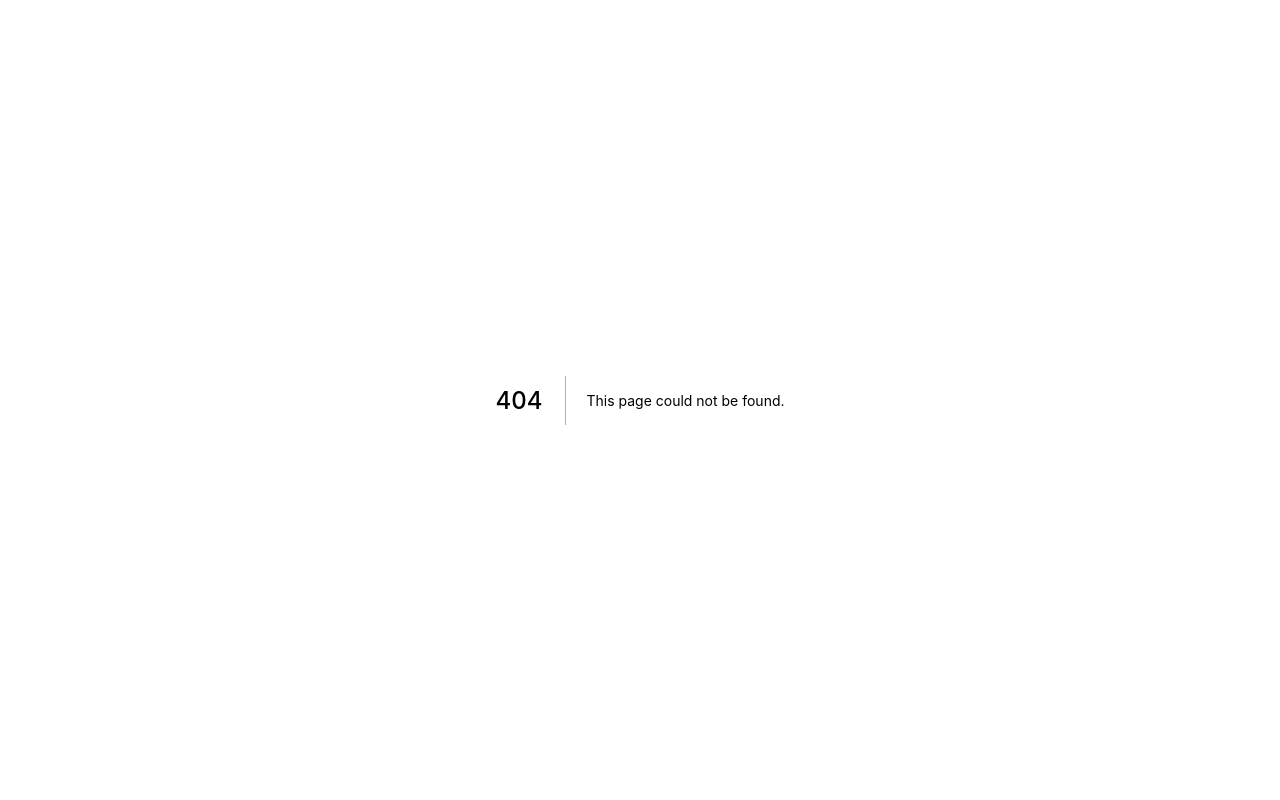
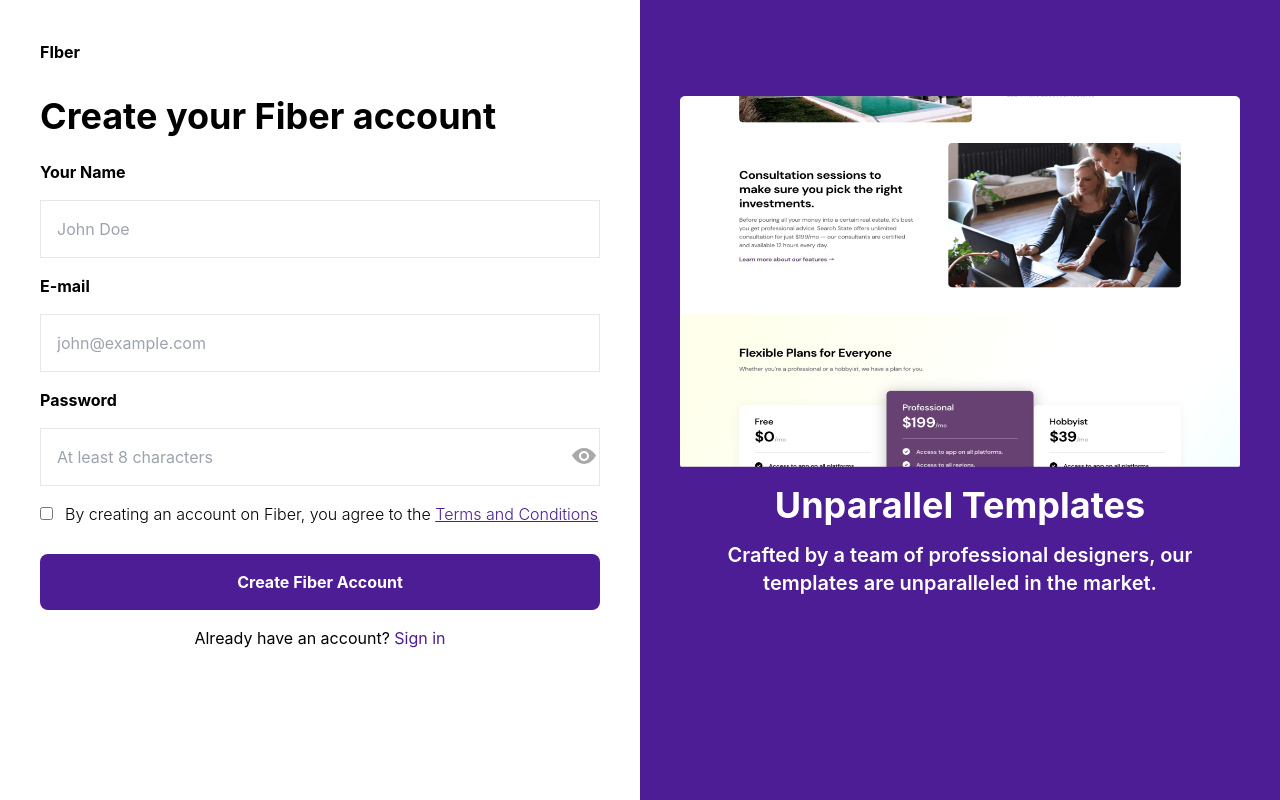
Before and after one commit to sonio-deji/fiber, a Next.js app: page /signIn in a window 1280 px wide. Before the commit this address had no page. Built offline with nearby package versions, Linux system fonts and the light colour scheme.

Commit message:
addded sign up page ans link

```diff
--- a/pages/index.js
+++ b/pages/index.js
@@ -2,6 +2,7 @@ import Head from 'next/head'
 import { useState } from 'react'
 import Image from 'next/image';
 import { motion } from 'framer-motion';
+import Link from 'next/link';
 
 export default function Home() {
   const [menu, setmenu] = useState(false);
@@ -27,7 +28,9 @@ export default function Home() {
       <div className=' md:flex justify-between items-center'>
       <div className='hidden md:flex justify-between items-center space-x-4 ' >
         <h3 className='font-bold cursor-pointer'>Sign In</h3>
-        <button className='border-none bg-violet-800 text-white pl-4 pr-4 pt-2 pb-2 text-center rounded-md font-medium'>Sign Up</button>
+        <p  className='border-none bg-violet-800 text-white pl-4 pr-4 pt-2 pb-2 text-center rounded-md cursor-pointer font-bold'>
+        <Link href='/signIn'>Sign Up</Link>
+        </p>
       </div>
       <motion.div whileTap={{scale: 0.9 }} className='md:w-0 md:overflow-hidden' onClick={() => setmenu(!menu)}>
       <svg className=' cursor-pointer ' width="24" height="20" viewBox="0 0 24 20" fill="none" xmlns="http://www.w3.org/2000/svg">
@@ -55,7 +58,9 @@ export default function Home() {
         <motion.p className='font-light pt-3 cursor-pointer'>Features</motion.p>
         <motion.div className='pt-10' >
         <h3 className='font-bold cursor-pointer'>Sign In</h3>
-        <button className='border-none bg-violet-800 text-white pl-4 pr-4 pt-2 pb-2 text-center rounded-md font-medium mt-3'>Sign Up</button>
+        <p  className='border-none bg-violet-800 text-white pl-4 pr-4 pt-2 pb-2 text-center rounded-md font-bold cursor-pointer mt-3 w-1/2 float-right'>
+        <Link href='/signIn'>Sign Up</Link>
+        </p>
       </motion.div>
     </motion.div>}
 
--- /dev/null
+++ b/pages/signIn.js
@@ -0,0 +1,54 @@
+import React from 'react'
+import Image from 'next/image'
+import '../styles/Home.module.css'
+
+const signIn = () => {
+    return <div className='h-full'>
+        <div className='p-10 w-full lg:w-1/2 float-left'>
+            <div >
+                <h1 className='font-bold text-left'>FIber</h1>
+            </div>
+            <div className='mt-8'>
+                <h1 className='font-bold text-4xl'>Create your Fiber account</h1>
+                <form action="" className='mt-6'>
+                    <label htmlFor="" className='mt-4'>
+                        <p className='font-bold'>Your Name</p>
+                        <input type="text" placeholder='John Doe' className='border w-full mt-4 p-4 border-gray-200' />
+                    </label>
+                    <label htmlFor="" className='mt-4'>
+                        <p className='font-bold mt-4'>E-mail</p>
+                        <input type="email" placeholder='john@example.com'  className='border w-full mt-4 p-4 border-gray-200' />
+                    </label>
+                    <label>
+                        <p className='font-bold mt-4'>Password</p>
+                        <div className='relative'>
+                        <input type="password" placeholder='At least 8 characters' className='border w-full mt-4 p-4 border-gray-200'/>
+                        <svg width="24" height="24" className='absolute top-8 right-1' viewBox="0 0 24 24" fill="none" xmlns="http://www.w3.org/2000/svg">
+                    <path d="M15 12C15 13.654 13.654 15 12 15C10.346 15 9 13.654 9 12C9 10.346 10.346 9 12 9C13.654 9 15 10.346 15 12ZM24 11.551C24 11.551 19.748 20 12.015 20C4.835 20 0 11.551 0 11.551C0 11.551 4.446 4 12.015 4C19.709 4 24 11.551 24 11.551ZM17 12C17 9.243 14.757 7 12 7C9.243 7 7 9.243 7 12C7 14.757 9.243 17 12 17C14.757 17 17 14.757 17 12Z" fill="#A9A9A9"/>
+                    </svg>
+                        </div>
+                    </label>
+                    <label htmlFor="" className='flex items-baseline space-x-3 pt-4'>
+                        <input type="checkbox"  />
+                        <p className='text-md font-light'>By creating an account on Fiber, you agree to the <a href="#" className='text-violet-900 underline'>Terms and Conditions</a></p>
+                    </label>
+                    <button type='submit' className='mt-7 w-full p-4 bg-violet-900 rounded-lg text-white font-bold'>Create Fiber Account</button>
+                </form>
+                <div className='text-center mt-4'>
+                    <p>Already have an account? <a href="#" className='text-violet-900'>Sign in</a></p>
+                </div>
+            </div>
+        </div>
+        <div className='absolute right-0 h-full top-0 bg-violet-900 hidden lg:block w-1/2 p-10'>
+            <div className='mt-14'>
+            <Image layout='responsive' width={300} height='200' src='/Assets/Sign Up Image.png' />
+            </div>
+            <div className={`text-white text-center overflow-y-hidden`}>
+                <h1 className='text-4xl font-bold mt-4'>Unparallel Templates</h1>
+                <p className='text-xl font-semibold mt-4'>Crafted by a team of professional designers, our templates are unparalleled in the market.</p>
+            </div>
+        </div>
+    </div>
+}
+
+export default signIn
```
